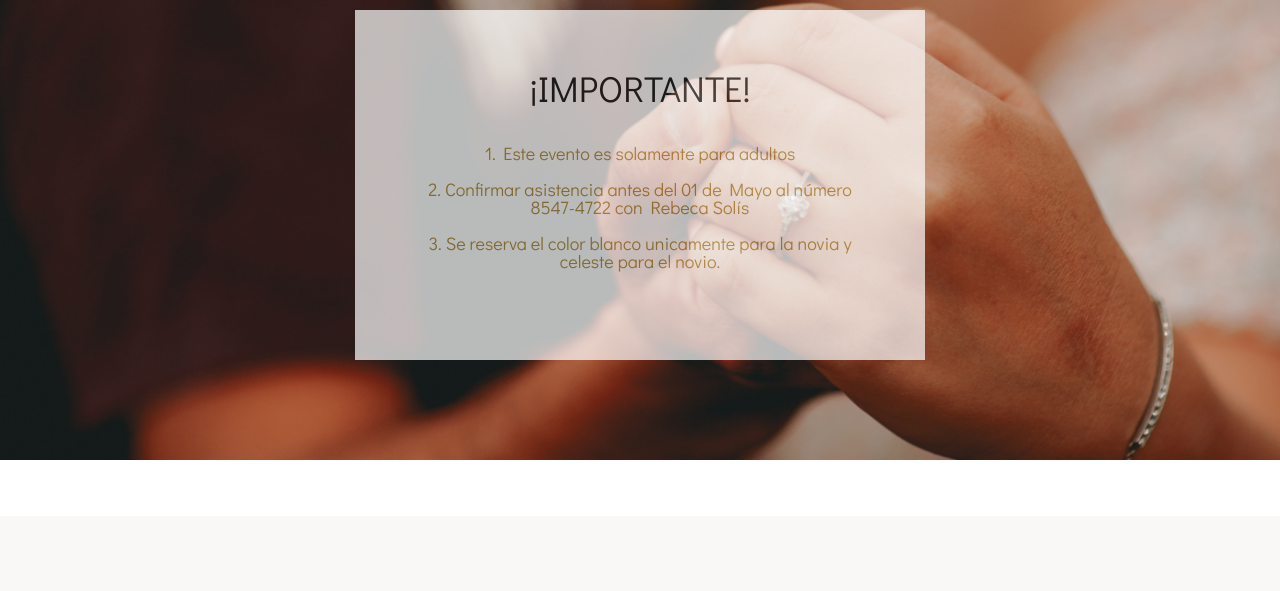
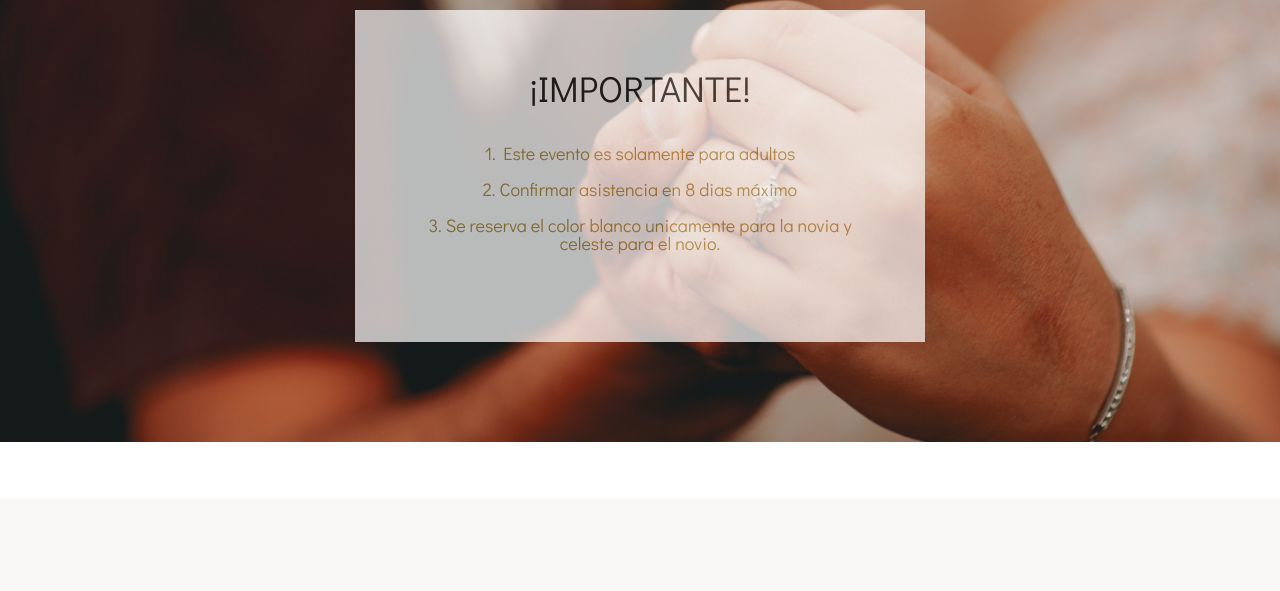
Before and after one commit to slfdez/JurMar, a plain HTML site: page 2.html in a window 1280 px wide. Shown: the part 8463-9054 px from the top of the page. Drawn offline with Linux system fonts and the light colour scheme.

Commit message:
Update 2.html

```diff
--- a/2.html
+++ b/2.html
@@ -415,7 +415,7 @@
                         1. Este evento es solamente para adultos
                         <br>
                         <br>
-                        2. Confirmar asistencia antes del 01 de Mayo al número 8547-4722 con Rebeca Solís
+                        2. Confirmar asistencia en 8 dias máximo
                         <br>
                         <br>
                         3. Se reserva el color blanco unicamente para la novia y celeste para el novio.
```
